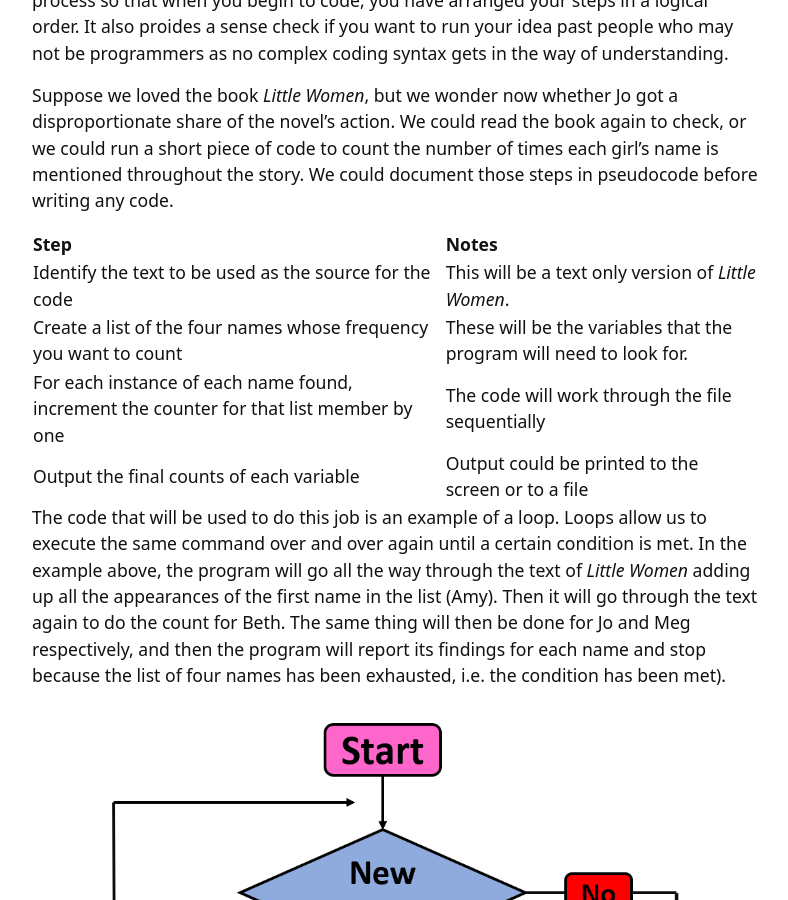
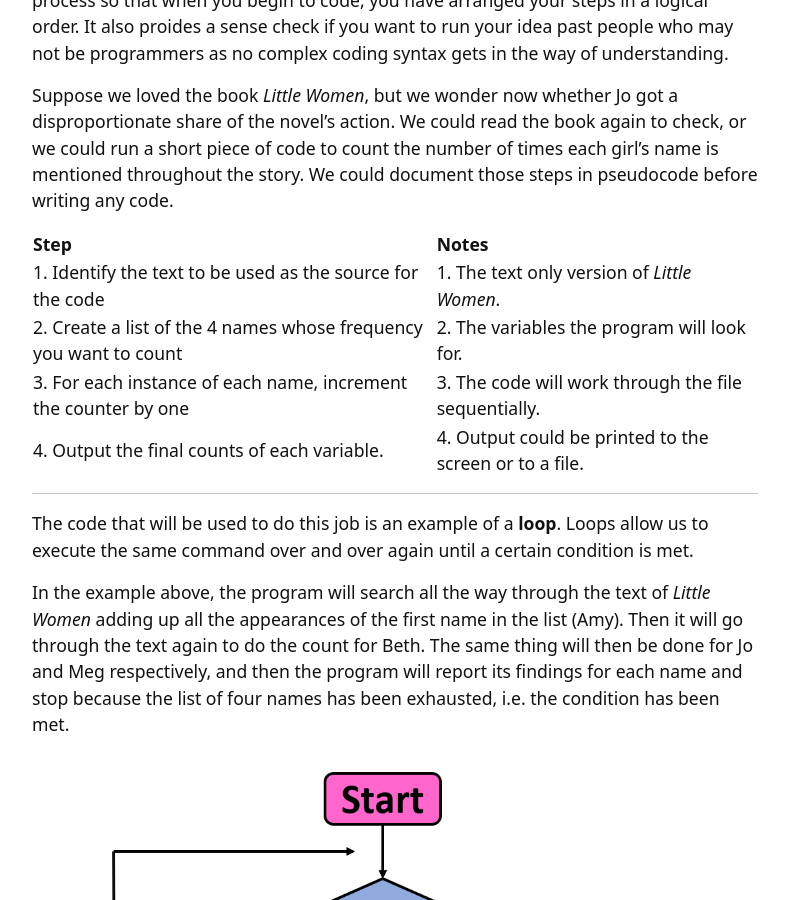
Before and after one commit to weaverbel/intro-computational-thinking, a Jekyll site: the page built from content/4-lesson.md, in a window 1280 px wide and 900 px high, scrolled down 348 px. Shown: the whole window, without its empty margins (245-1033 px from the left). Built offline with Jekyll 4.4.1, drawn with Linux system fonts in a browser that asks for light colours.

Commit message:
Update 4-lesson.md
simplify table and add numbers

```diff
--- a/content/4-lesson.md
+++ b/content/4-lesson.md
@@ -13,12 +13,16 @@ Suppose we loved the book *Little Women*, but we wonder now whether Jo got a dis
 
 | **Step** | &nbsp; |  **Notes** |
 | :--- | :---: | :--- |
-| Identify the text to be used as the source for the code | &nbsp; | This will be a text only version of *Little Women*. |
-| Create a list of the four names whose frequency you want to count | &nbsp; | These will be the variables that the program will need to look for. |
-| For each instance of each name found, increment the counter for that list member by one | &nbsp; | The code will work through the file sequentially |
-| Output the final counts of each variable | &nbsp; | Output could be printed to the screen or to a file |
+| 1. Identify the text to be used as the source for the code | &nbsp; | 1. The text only version of *Little Women*. |
+| 2. Create a list of the 4 names whose frequency you want to count | &nbsp; | 2. The variables the program will look for. |
+| 3. For each instance of each name, increment the counter by one | &nbsp; | 3. The code will work through the file sequentially. |
+| 4. Output the final counts of each variable. | &nbsp; | 4. Output could be printed to the screen or to a file. |
 
-The code that will be used to do this job is an example of a loop. Loops allow us to execute the same command over and over again until a certain condition is met. In the example above, the program will go all the way through the text of *Little Women* adding up all the appearances of the first name in the list (Amy). Then it will go through the text again to do the count for Beth. The same thing will then be done for Jo and Meg respectively, and then the program will report its findings for each name and stop because the list of four names has been exhausted, i.e. the condition has been met).
+---------
+
+The code that will be used to do this job is an example of a **loop**. Loops allow us to execute the same command over and over again until a certain condition is met.
+
+In the example above, the program will search all the way through the text of *Little Women* adding up all the appearances of the first name in the list (Amy). Then it will go through the text again to do the count for Beth. The same thing will then be done for Jo and Meg respectively, and then the program will report its findings for each name and stop because the list of four names has been exhausted, i.e. the condition has been met.
 
 {% include figure.html img="loop.png" alt="How loops work" caption="Loops in programming" width="85%" %}
 
```
